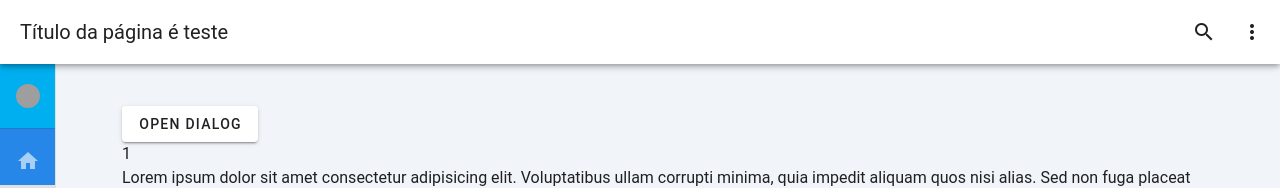
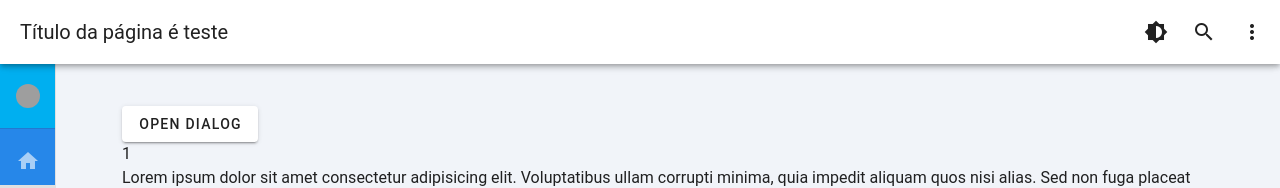
Before and after one commit to mauriciokruger/vue_base_frontend, a Vue app: page /teste in a window 1280 px wide. Shown: the top 188 px of the page. Built offline with nearby package versions, Linux system fonts and the light colour scheme; grey boxes are pictures that could not be loaded.

Commit message:
feat(proj): adicionado base para troca de tema

```diff
--- a/src/layouts/default/AppBar.vue
+++ b/src/layouts/default/AppBar.vue
@@ -4,6 +4,7 @@
       {{pageTitle}}
     </v-app-bar-title>
     <template v-slot:append>
+      <v-btn icon="mdi-brightness-6" @click="toggleTheme"></v-btn>
       <v-btn icon="mdi-magnify"></v-btn>
       <v-menu>
         <template v-slot:activator="{ props }">
@@ -29,6 +30,13 @@
 </template>
 
 <script setup>
+import { useTheme } from 'vuetify'
+
+const theme = useTheme()
+
+function toggleTheme () {
+  theme.global.name.value = theme.global.current.value.dark ? 'light' : 'dark'
+}
 </script>
 <script>
 export default {
--- a/src/plugins/vuetify.js
+++ b/src/plugins/vuetify.js
@@ -14,11 +14,20 @@ import { createVuetify } from 'vuetify'
 // https://vuetifyjs.com/en/introduction/why-vuetify/#feature-guides
 export default createVuetify({
   theme: {
+    defaultTheme: 'light',
     themes: {
       light: {
         colors: {
           primary: '#2687e9',
           secondary: '#00aff0',
+          background: '#f1f4f9'
+        },
+      },
+      dark: {
+        colors: {
+          primary: '#fff',
+          secondary: '#7e7e7e',
+          background: '#000'
         },
       },
     },
--- a/src/styles/main.scss
+++ b/src/styles/main.scss
@@ -3,11 +3,11 @@ $secondary: #00aff0;
 $background: #f1f4f9;
 $text: #000;
 .base_page {
-  background-color: $background;
-  padding: 90px 10px 0px 10px;
+  // background-color: $background;
+  padding: 90px 10px 0px 10px!important;
 }
 .v-layout {
-  background-color: $background;
+  // background-color: $background;
 }
 .v-list-item--active {
   background: white!important;
@@ -16,6 +16,16 @@ $text: #000;
     color: $primary;
   }
 }
-.v-navigation-drawer__content{
-  background-color: $primary;
+.v-theme--light {
+  .v-navigation-drawer__content{
+    background-color: $primary;
+  }
 }
+.v-theme--dark {
+  .v-navigation-drawer__content{
+    background-color: $background;
+  }
+  .fill-height {
+    background: $text;
+  }
+}
```
